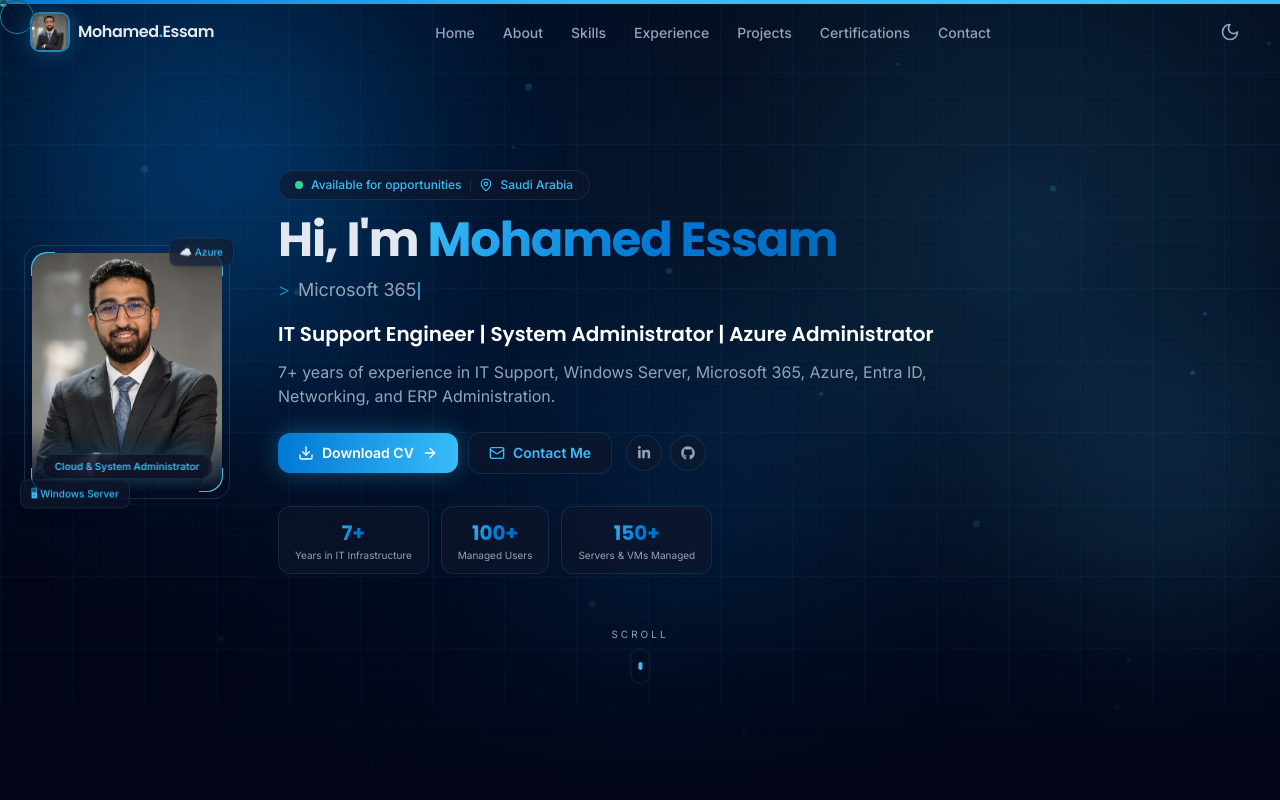
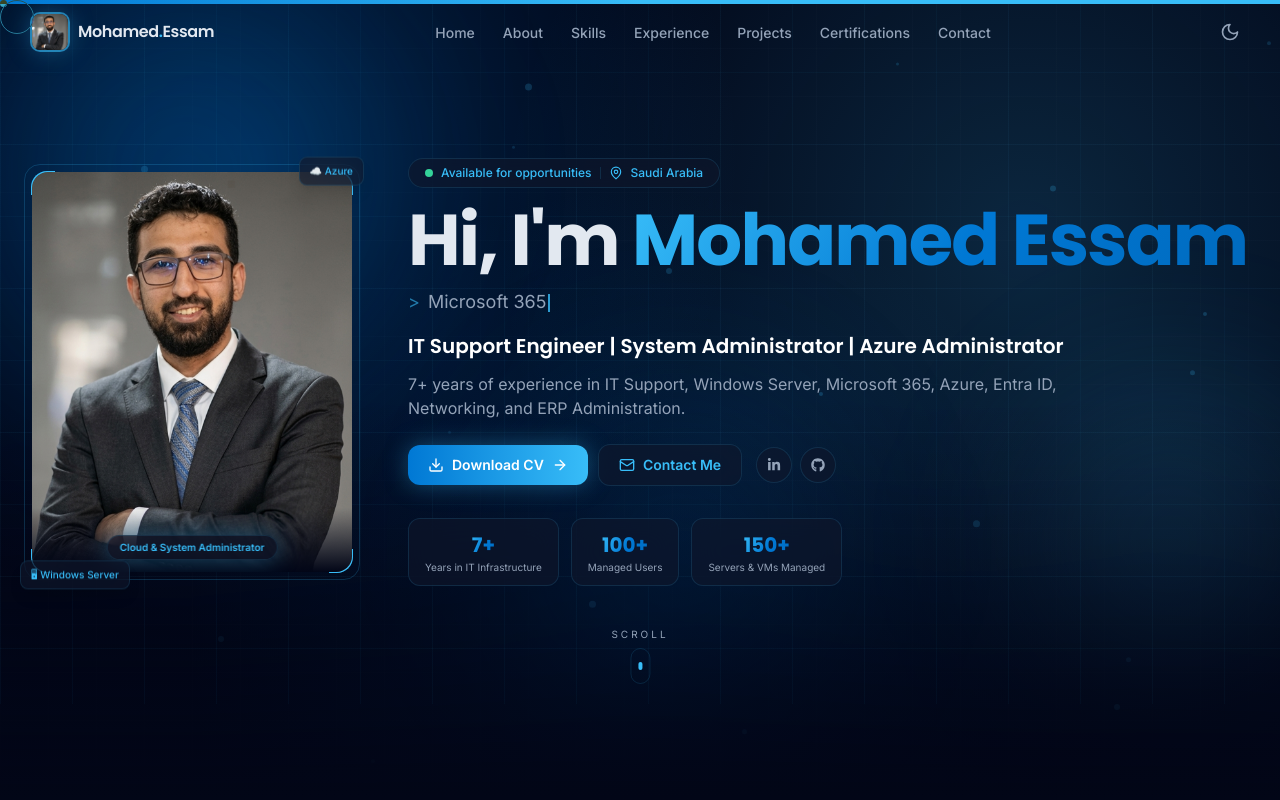
Before and after one commit to MohamedEssam-IT/Portfolio1, a React (Vite) app: page / in a window 1280 px wide. Shown: the top 800 px of the page. Built offline with nearby package versions, Linux system fonts and the light colour scheme.

Commit message:
Improve hero section

```diff
--- a/src/components/sections/Hero.tsx
+++ b/src/components/sections/Hero.tsx
@@ -39,7 +39,7 @@ export function Hero() {
 
           {/* ── Photo column ── */}
           <motion.div
-            className="order-1 w-full max-w-[150px] shrink-0 lg:order-1 lg:max-w-[170px] xl:max-w-[190px]"
+            className="order-1 w-full max-w-[220px] shrink-0 lg:order-1 lg:max-w-[280px] xl:max-w-[320px]"
             initial={{ opacity: 0, x: -40 }}
             animate={{ opacity: 1, x: 0 }}
             transition={{ duration: 0.9, delay: 0.1, ease }}
@@ -108,7 +108,7 @@ export function Hero() {
 
             {/* Heading */}
             <motion.h1
-              className="mt-4 font-display text-3xl font-bold leading-tight tracking-tight sm:text-4xl xl:text-5xl"
+              className="mt-4 font-display text-5xl font-bold leading-tight tracking-tight sm:text-6xl xl:text-7xl"
               custom={1} initial="hidden" animate="show" variants={fadeUp}
             >
               Hi, I&apos;m{' '}
```
